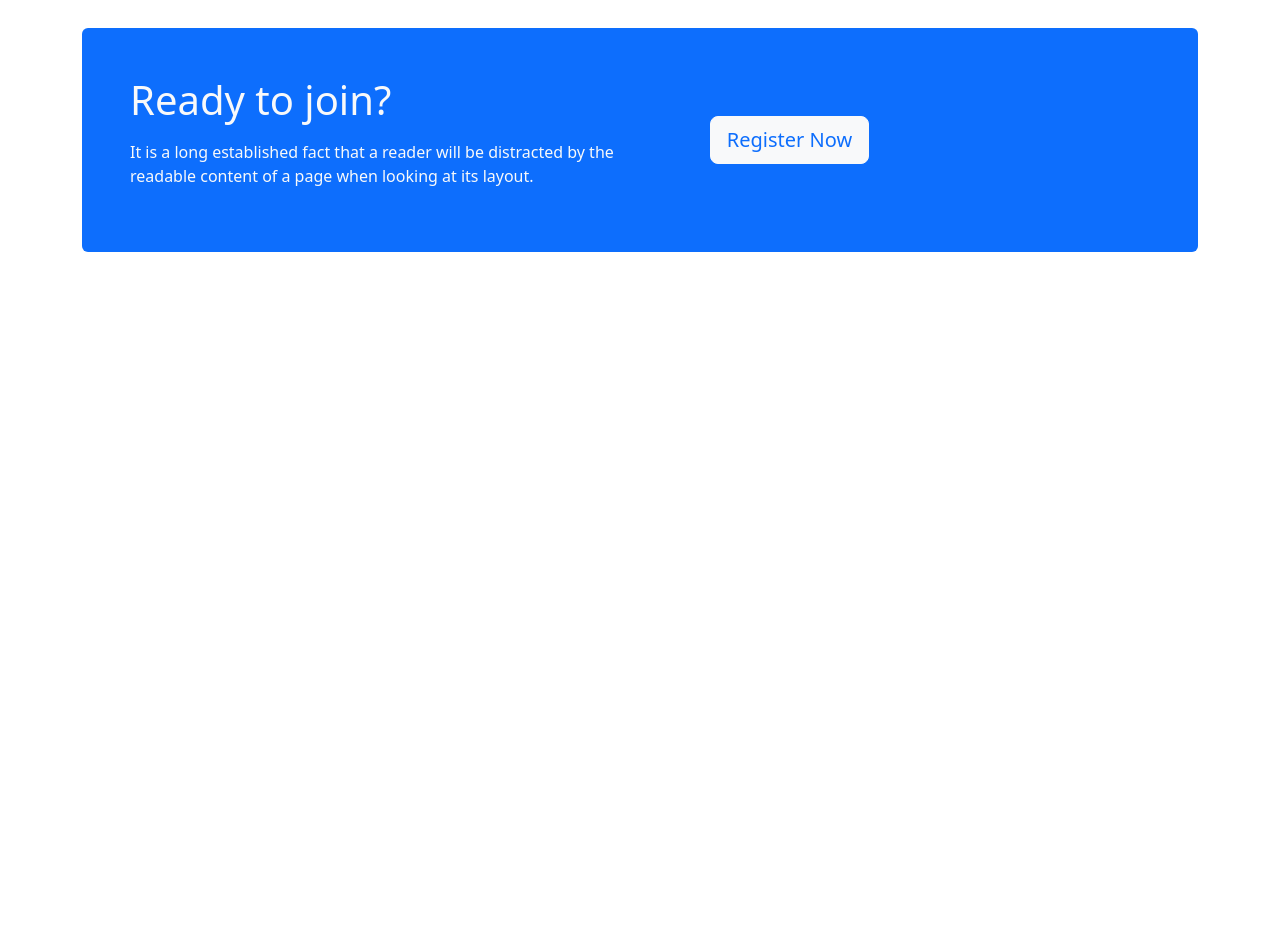
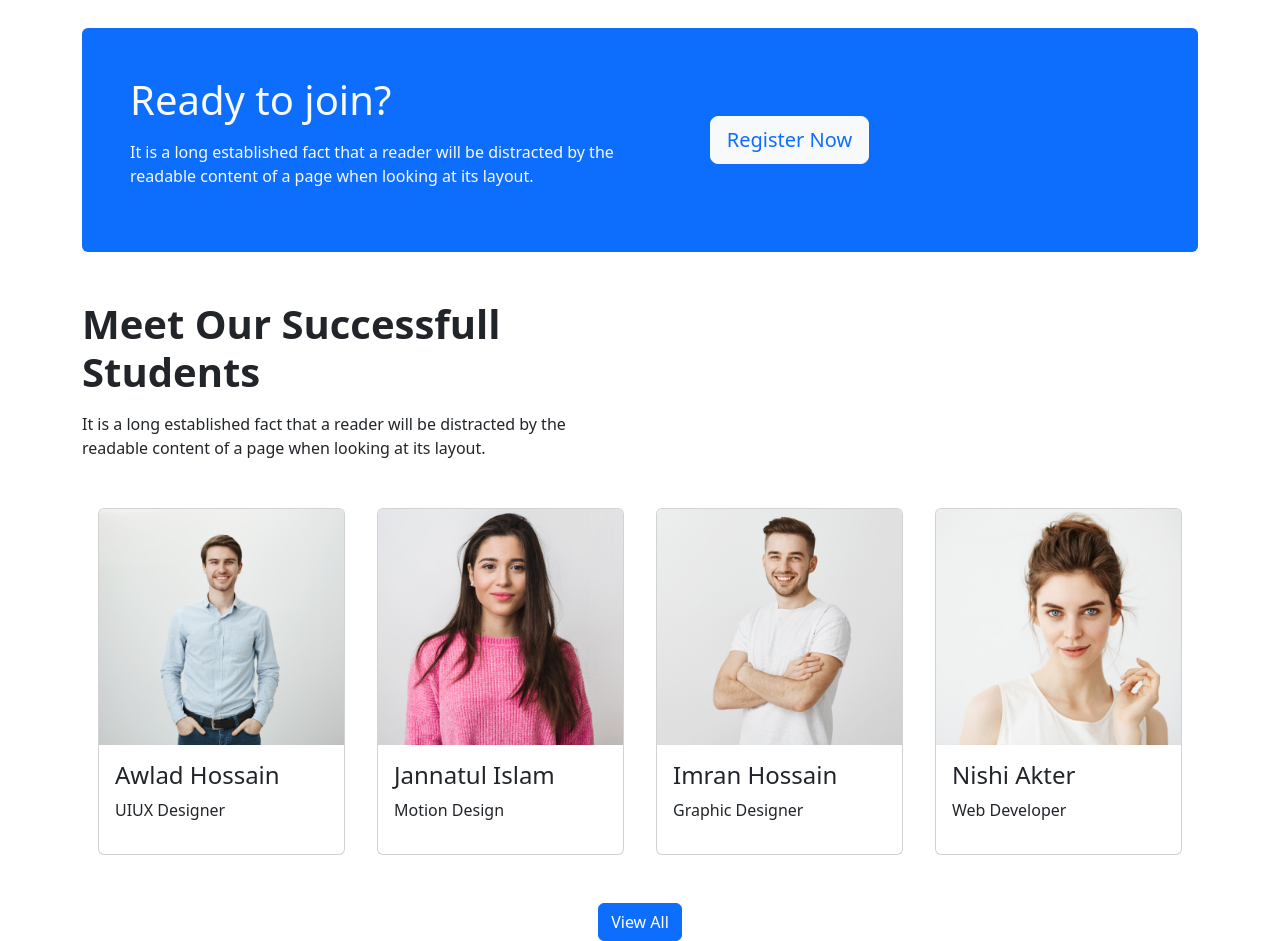
Before and after one commit to MTshabab/online-education, a plain HTML site: page index.html in a window 1280 px wide. Shown: the part 2204-3145 px from the top of the page. Before the commit the page ends 2504 px from the top, so only its background shows below. Drawn offline with nearby package versions, Linux system fonts and the light colour scheme.

Commit message:
added successful student started

```diff
--- a/index.html
+++ b/index.html
@@ -258,6 +258,52 @@
         </div>
 
         <!-- register section end -->
+        <!-- successful student section start -->
+        <section>
+            <h1 class="fw-semibold mb-3">Meet Our Successfull <br>
+                Students</h1>
+            <p class="mb-5">It is a long established fact that a reader will be distracted by the <br>
+                readable content of a page when looking at its layout.</p>
+            <div class=" d-flex  mb-5">
+                <div class="card mx-3" style="width: 18rem;">
+                    <img src="edTech-website-main/images/student/student-1.png" class="card-img-top" alt="...">
+                    <div class="card-body">
+                        <h4>Awlad Hossain</h4>
+                        <p>UIUX Designer</p>
+                    </div>
+                </div>
+                <div class="card mx-3" style="width: 18rem;">
+                    <img src="edTech-website-main/images/student/student-2.png" class="card-img-top" alt="...">
+                    <div class="card-body">
+                        <h4>Jannatul Islam</h4>
+                        <p>Motion Design</p>
+                    </div>
+                </div>
+                <div class="card mx-3" style="width: 18rem;">
+                    <img src="edTech-website-main/images/student/student-3.png" class="card-img-top" alt="...">
+                    <div class="card-body">
+                        <h4>Imran Hossain</h4>
+                        <p>Graphic Designer</p>
+                    </div>
+                </div>
+                <div class="card mx-3" style="width: 18rem;">
+                    <img src="edTech-website-main/images/student/student-4.png" class="card-img-top" alt="...">
+                    <div class="card-body">
+                        <h4>Nishi Akter</h4>
+                        <p>Web Developer</p>
+                    </div>
+                </div>
+
+            </div>
+            <div class="d-flex justify-content-center">
+                <button type="button" class="btn btn-primary">View All</button>
+            </div>
+
+        </section>
+
+        <!-- successful student section end -->
+        <!-- student feedback section start -->
+        <!-- student feedback section end -->
     </main>
     <!-- main section end -->
 
```
